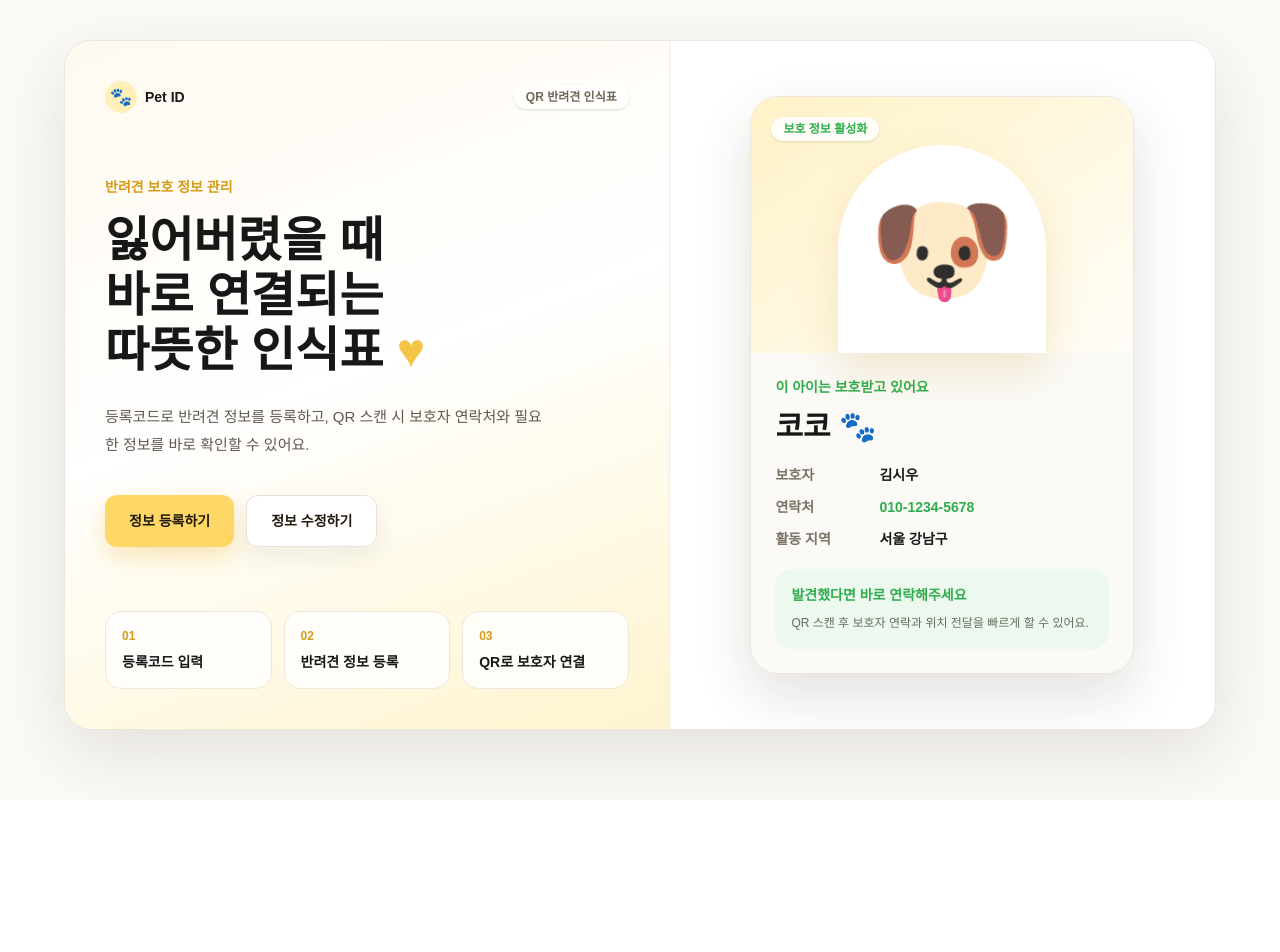
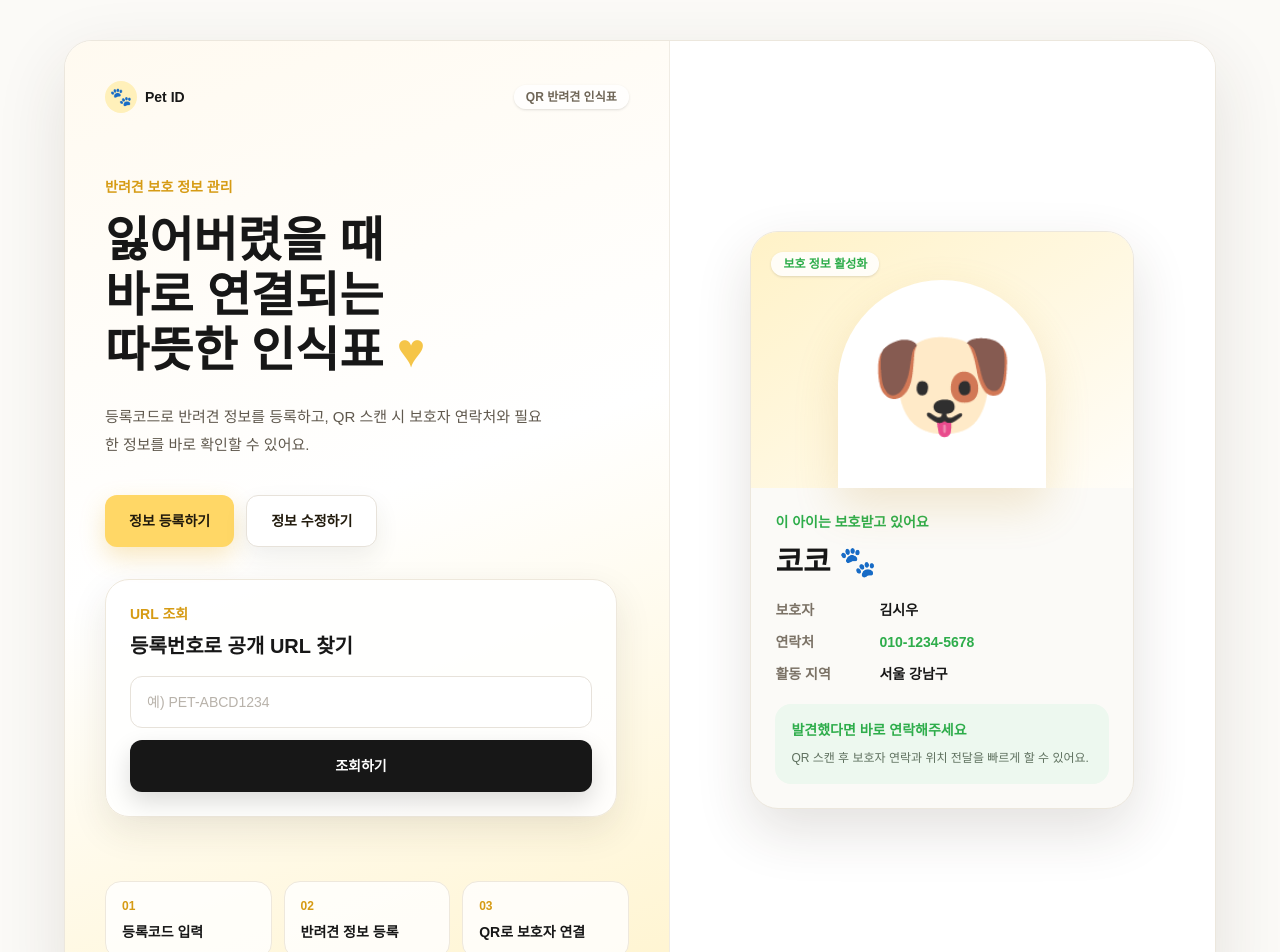
Before and after one commit to ksw110/pet-id-mvp, a Next.js app: page / in a window 1280 px wide. Shown: the top 952 px of the page. Before the commit the page ends 800 px from the top, so only its background shows below. Built offline with nearby package versions, Linux system fonts and the light colour scheme.

Commit message:
메인페이지 url찾기 추가

```diff
--- /dev/null
+++ b/src/app/api/pets/lookup/route.ts
@@ -0,0 +1,36 @@
+import { NextResponse } from 'next/server';
+import { getSupabaseAdmin } from '@/lib/supabase-admin';
+
+export async function POST(req: Request) {
+  const supabaseAdmin = getSupabaseAdmin();
+  const { registration_code } = await req.json();
+  const code = String(registration_code || '').trim().toUpperCase();
+
+  if (!code) {
+    return NextResponse.json(
+      { error: '등록번호를 입력해주세요.' },
+      { status: 400 }
+    );
+  }
+
+  const { data: pet, error } = await supabaseAdmin
+    .from('pets')
+    .select('id, pet_name')
+    .eq('registration_code', code)
+    .single();
+
+  if (error || !pet) {
+    return NextResponse.json(
+      { error: '등록된 정보를 찾을 수 없습니다.' },
+      { status: 404 }
+    );
+  }
+
+  const baseUrl =
+    process.env.NEXT_PUBLIC_BASE_URL || 'http://localhost:3000';
+
+  return NextResponse.json({
+    pet_name: pet.pet_name,
+    url: `${baseUrl}/pet/${pet.id}`,
+  });
+}
--- a/src/app/page.tsx
+++ b/src/app/page.tsx
@@ -1,6 +1,47 @@
+'use client';
+
 import Link from 'next/link';
+import { useState } from 'react';
 
 export default function HomePage() {
+  const [lookupCode, setLookupCode] = useState('');
+  const [lookupLoading, setLookupLoading] = useState(false);
+  const [lookupMessage, setLookupMessage] = useState('');
+  const [lookupResult, setLookupResult] = useState<{
+    pet_name: string;
+    url: string;
+  } | null>(null);
+
+  async function handleLookup(e: React.FormEvent<HTMLFormElement>) {
+    e.preventDefault();
+    setLookupLoading(true);
+    setLookupMessage('');
+    setLookupResult(null);
+
+    try {
+      const res = await fetch('/api/pets/lookup', {
+        method: 'POST',
+        headers: { 'Content-Type': 'application/json' },
+        body: JSON.stringify({
+          registration_code: lookupCode.trim().toUpperCase(),
+        }),
+      });
+      const data = await res.json();
+
+      if (!res.ok) {
+        setLookupMessage(data.error || 'URL을 찾을 수 없습니다.');
+        return;
+      }
+
+      setLookupResult(data);
+      setLookupMessage('등록된 URL을 찾았어요.');
+    } catch {
+      setLookupMessage('URL 조회 중 오류가 발생했어요.');
+    } finally {
+      setLookupLoading(false);
+    }
+  }
+
   return (
     <main className="min-h-screen bg-[#fbfaf7] px-4 py-5 text-[#171717] sm:px-6 sm:py-10">
       <section className="mx-auto grid w-full max-w-6xl overflow-hidden rounded-[28px] border border-[#ece7dd] bg-white shadow-[0_24px_70px_rgba(55,45,30,0.12)] lg:grid-cols-[1.05fr_0.95fr]">
@@ -42,6 +83,52 @@ export default function HomePage() {
                 정보 수정하기
               </Link>
             </div>
+
+            <form
+              onSubmit={handleLookup}
+              className="mt-8 rounded-[24px] border border-[#eee8dc] bg-white/90 p-5 shadow-[0_14px_36px_rgba(55,45,30,0.1)] sm:p-6"
+            >
+              <div className="mb-4">
+                <p className="text-sm font-black text-[#d69b14]">URL 조회</p>
+                <h2 className="mt-2 text-xl font-black">등록번호로 공개 URL 찾기</h2>
+              </div>
+
+              <div className="flex flex-col gap-3">
+                <input
+                  placeholder="예) PET-ABCD1234"
+                  className="h-13 w-full rounded-xl border border-[#e7e2da] bg-white px-4 text-sm uppercase outline-none transition placeholder:normal-case placeholder:text-[#b8b2aa] focus:border-[#f2bd33] focus:ring-4 focus:ring-[#ffe8a3]"
+                  value={lookupCode}
+                  onChange={(e) => setLookupCode(e.target.value.toUpperCase())}
+                  required
+                />
+                <button
+                  disabled={lookupLoading}
+                  className="h-13 w-full rounded-xl bg-[#171717] px-5 text-sm font-black text-white shadow-[0_10px_24px_rgba(0,0,0,0.14)] transition hover:bg-[#2b2b2b] disabled:cursor-not-allowed disabled:opacity-60"
+                >
+                  {lookupLoading ? '조회 중...' : '조회하기'}
+                </button>
+              </div>
+
+              {lookupMessage && (
+                <p className="mt-3 text-sm font-bold text-[#6f6657]">
+                  {lookupMessage}
+                </p>
+              )}
+
+              {lookupResult && (
+                <div className="mt-3 rounded-xl bg-[#fffdf8] p-3">
+                  <p className="text-xs font-bold text-[#8b8378]">
+                    {lookupResult.pet_name} 공개 URL
+                  </p>
+                  <a
+                    href={lookupResult.url}
+                    className="mt-1 block break-all text-sm font-black text-[#2f9d46] underline underline-offset-4"
+                  >
+                    {lookupResult.url}
+                  </a>
+                </div>
+              )}
+            </form>
           </div>
 
           <div className="grid gap-3 sm:grid-cols-3">
```
